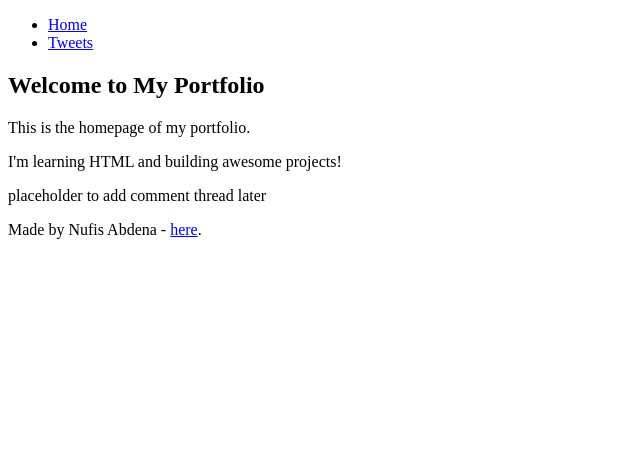
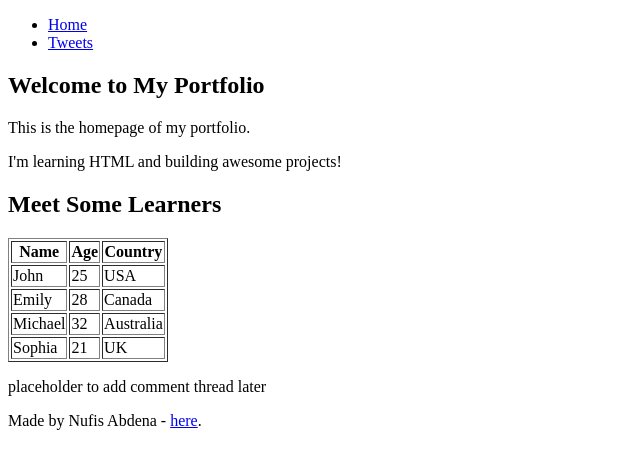
Before and after one commit to nu8426/My_First_Portfolio, a plain HTML site: page html_basic/index.html in a window 1280 px wide. Shown: the whole page, without its empty margins (0-640 px from the left). Drawn offline with Linux system fonts and the light colour scheme.

Commit message:
Add learners table to homepage

```diff
--- a/html_basic/index.html
+++ b/html_basic/index.html
@@ -18,6 +18,41 @@
       <h1>Welcome to My Portfolio</h1>
       <p>This is the homepage of my portfolio.</p>
       <p>I'm learning HTML and building awesome projects!</p>
+
+      <!-- Learners Table -->
+      <h2>Meet Some Learners</h2>
+      <table border="1">
+        <thead>
+          <tr>
+            <th>Name</th>
+            <th>Age</th>
+            <th>Country</th>
+          </tr>
+        </thead>
+        <tbody>
+          <tr>
+            <td>John</td>
+            <td>25</td>
+            <td>USA</td>
+          </tr>
+          <tr>
+            <td>Emily</td>
+            <td>28</td>
+            <td>Canada</td>
+          </tr>
+          <tr>
+            <td>Michael</td>
+            <td>32</td>
+            <td>Australia</td>
+          </tr>
+          <tr>
+            <td>Sophia</td>
+            <td>21</td>
+            <td>UK</td>
+          </tr>
+        </tbody>
+      </table>
+
     </article>
     <aside>
       <p>placeholder to add comment thread later</p>
```
